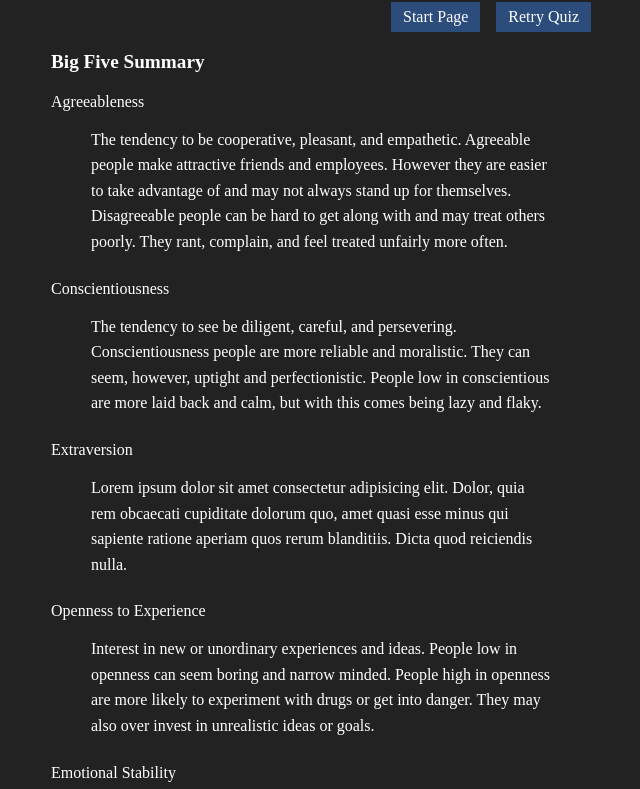
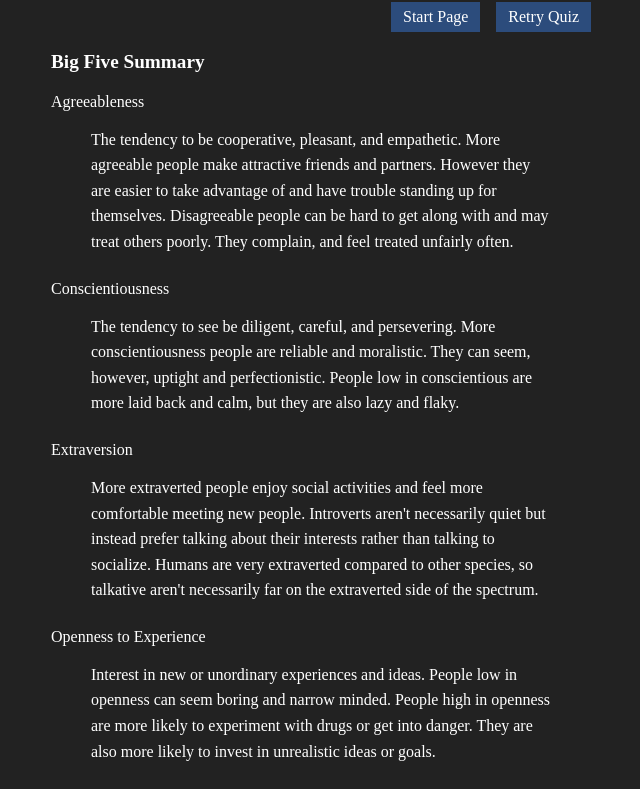
Before and after one commit to knyeol/personality-survey, a React (Create React App) app: page /result in a window 1280 px wide. Shown: the part 536-1325 px from the top of the page, without its empty margins (319-959 px from the left). Built offline with nearby package versions, Linux system fonts and the light colour scheme.

Commit message:
used older react-scripts version

```diff
--- a/package.json
+++ b/package.json
@@ -10,7 +10,7 @@
     "react-dom": "^16.13.1",
     "react-icons": "^3.10.0",
     "react-router-dom": "^5.1.2",
-    "react-scripts": "3.4.1"
+    "react-scripts": "2.1.8"
   },
   "scripts": {
     "start": "react-scripts start",
--- a/src/Components/Description.js
+++ b/src/Components/Description.js
@@ -38,41 +38,41 @@ export const Description = ({ setState }) => {
         <h3>Big Five Summary</h3>
         <label>Agreeableness</label>
         <figure>
-          The tendency to be cooperative, pleasant, and empathetic. Agreeable
-          people make attractive friends and employees. However they are easier
-          to take advantage of and may not always stand up for themselves.
-          Disagreeable people can be hard to get along with and may treat others
-          poorly. They rant, complain, and feel treated unfairly more often.
+          The tendency to be cooperative, pleasant, and empathetic. More
+          agreeable people make attractive friends and partners. However they
+          are easier to take advantage of and have trouble standing up for
+          themselves. Disagreeable people can be hard to get along with and may
+          treat others poorly. They complain, and feel treated unfairly often.
         </figure>
         <label>Conscientiousness</label>
         <figure>
-          The tendency to see be diligent, careful, and persevering.
-          Conscientiousness people are more reliable and moralistic. They can
-          seem, however, uptight and perfectionistic. People low in
-          conscientious are more laid back and calm, but with this comes being
-          lazy and flaky.
+          The tendency to see be diligent, careful, and persevering. More
+          conscientiousness people are reliable and moralistic. They can seem,
+          however, uptight and perfectionistic. People low in conscientious are
+          more laid back and calm, but they are also lazy and flaky.
         </figure>
         <label>Extraversion</label>
         <figure>
-          Lorem ipsum dolor sit amet consectetur adipisicing elit. Dolor, quia
-          rem obcaecati cupiditate dolorum quo, amet quasi esse minus qui
-          sapiente ratione aperiam quos rerum blanditiis. Dicta quod reiciendis
-          nulla.
+          More extraverted people enjoy social activities and feel more
+          comfortable meeting new people. Introverts aren't necessarily quiet
+          but instead prefer talking about their interests rather than talking
+          to socialize. Humans are very extraverted compared to other species,
+          so talkative aren't necessarily far on the extraverted side of the
+          spectrum.
         </figure>
         <label>Openness to Experience</label>
         <figure>
           Interest in new or unordinary experiences and ideas. People low in
           openness can seem boring and narrow minded. People high in openness
-          are more likely to experiment with drugs or get into danger. They may
-          also over invest in unrealistic ideas or goals.
+          are more likely to experiment with drugs or get into danger. They are
+          also more likely to invest in unrealistic ideas or goals.
         </figure>
         <label>Emotional Stability</label>
         <figure>
           People low in emotional stability feel depressed, anxious, and
           frustrated easily. They have a tendency to over react and can be
-          impulsive. They are more sensitive and volatile. People with high
-          emotional stability are more resilient and less bothered by unpleasant
-          people and experiences.
+          impulsive. People with high emotional stability are more resilient and
+          less bothered by unpleasant people and experiences.
         </figure>
       </div>
 
```
Also changed, not shown: 1 other file (tests, documents, lock files or other folders).
